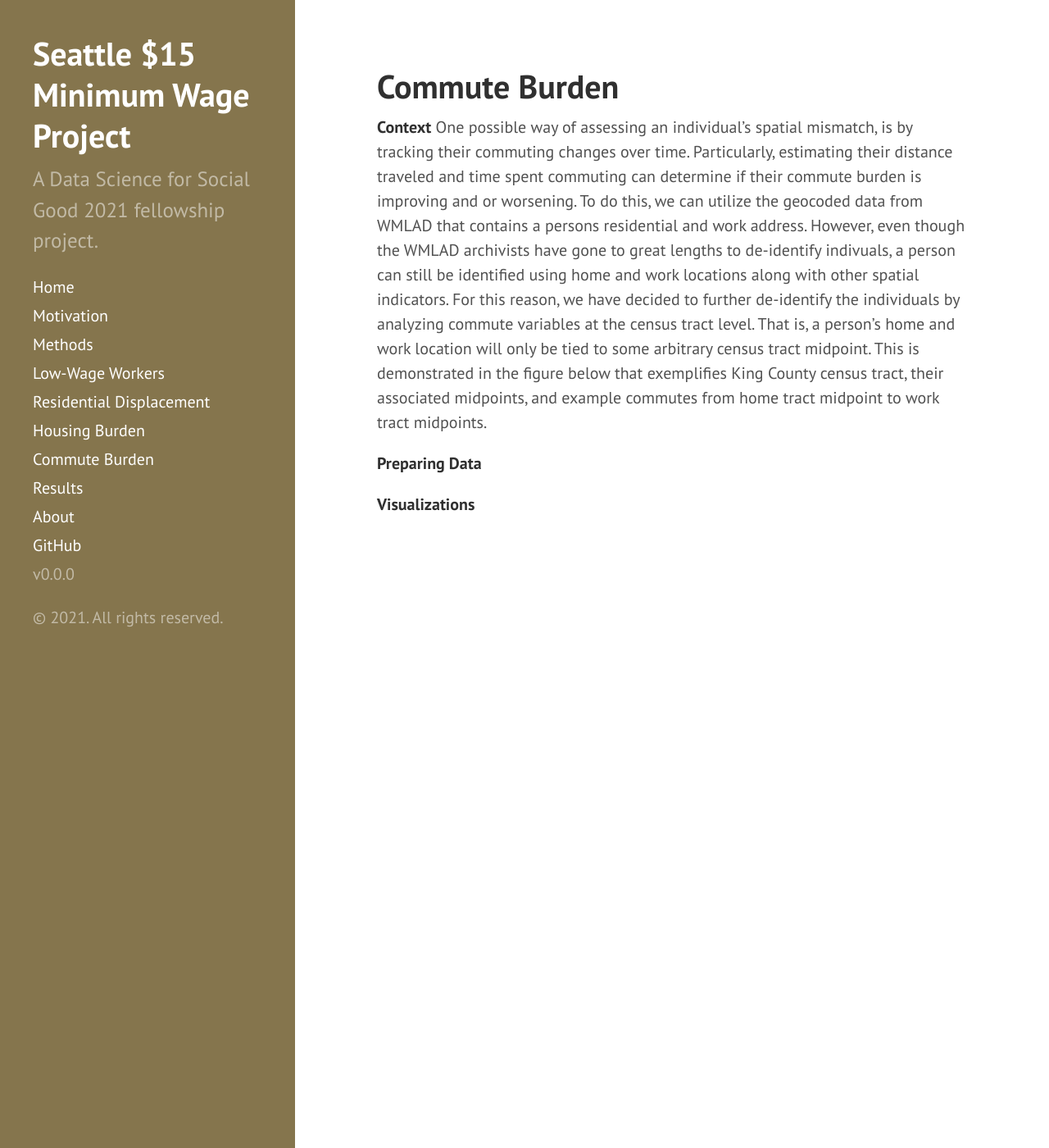
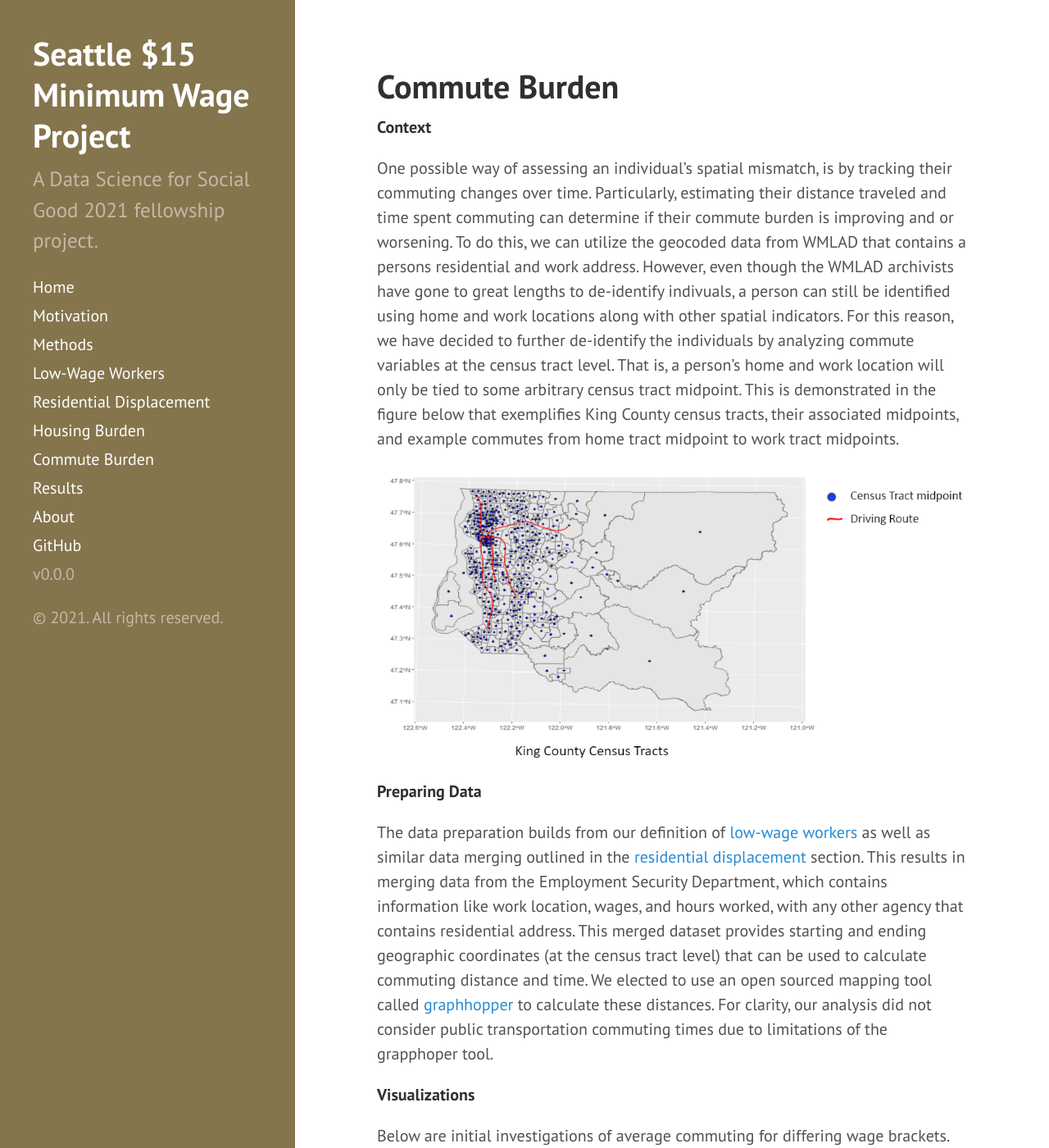
Before and after one commit to uwescience/MinWA, a Jekyll site: the page built from Commute Burden.md, in a window 1280 px wide and 1400 px high. Shown: the whole window at 82% size. Built offline with Jekyll 4.4.1, drawn with Linux system fonts in a browser that asks for light colours; some of the changed text lies outside the part shown.

Commit message:
Update Commute Burden.md
Figure upload and More explanation

```diff
--- a/Commute Burden.md
+++ b/Commute Burden.md
@@ -4,10 +4,18 @@
 ---
 
 **Context**
-One possible way of assessing an individual's spatial mismatch, is by tracking their commuting changes over time. Particularly, estimating their distance traveled and time spent commuting can determine if their commute burden is improving and or worsening. To do this, we can utilize the geocoded data from WMLAD that contains a persons residential and work address. However, even though the WMLAD archivists have gone to great lengths to de-identify indivuals, a person can still be identified using home and work locations along with other spatial indicators. For this reason, we have decided to further de-identify the individuals by analyzing commute variables at the census tract level. That is, a person's home and work location will only be tied to some arbitrary census tract midpoint. This is demonstrated in the figure below that exemplifies King County census tract, their associated midpoints, and example commutes from home tract midpoint to work tract midpoints.
 
+One possible way of assessing an individual's spatial mismatch, is by tracking their commuting changes over time. Particularly, estimating their distance traveled and time spent commuting can determine if their commute burden is improving and or worsening. To do this, we can utilize the geocoded data from WMLAD that contains a persons residential and work address. However, even though the WMLAD archivists have gone to great lengths to de-identify indivuals, a person can still be identified using home and work locations along with other spatial indicators. For this reason, we have decided to further de-identify the individuals by analyzing commute variables at the census tract level. That is, a person's home and work location will only be tied to some arbitrary census tract midpoint. This is demonstrated in the figure below that exemplifies King County census tracts, their associated midpoints, and example commutes from home tract midpoint to work tract midpoints.
+
+<img src="{{ site.url }}{{ site.baseurl }}/assets/img/Com_Census_Tract_Map.PNG">
 
 
 **Preparing Data**
 
+The data preparation builds from our definition of [low-wage workers](Low-Wage Workers.md) as well as similar data merging outlined in the [residential displacement](Residential Displacement.md) section. This results in merging data from the Employment Security Department, which contains information like work location, wages, and hours worked, with any other agency that contains residential address. This merged dataset provides starting and ending geographic coordinates (at the census tract level) that can be used to calculate commuting distance and time. We elected to use an open sourced mapping tool called [graphhopper](https://www.graphhopper.com/) to calculate these distances. For clarity, our analysis did not consider public transportation commuting times due to limitations of the grapphoper tool.
+
 **Visualizations**
+
+Below are initial investigations of average commuting for differing wage brackets. This is to demonstrate that the results of an analysis may depend on a certain level of granularity for certain variables.
+
+<img src="{{ site.url }}{{ site.baseurl }}/assets/img/Average Commutes.PNG">
```
